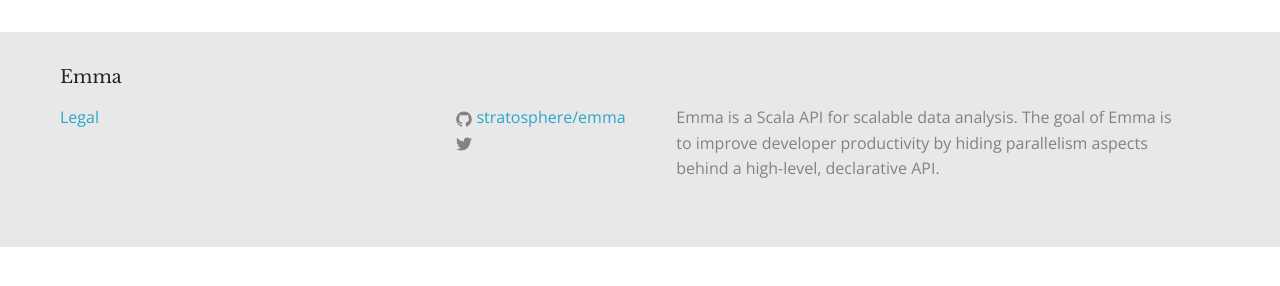
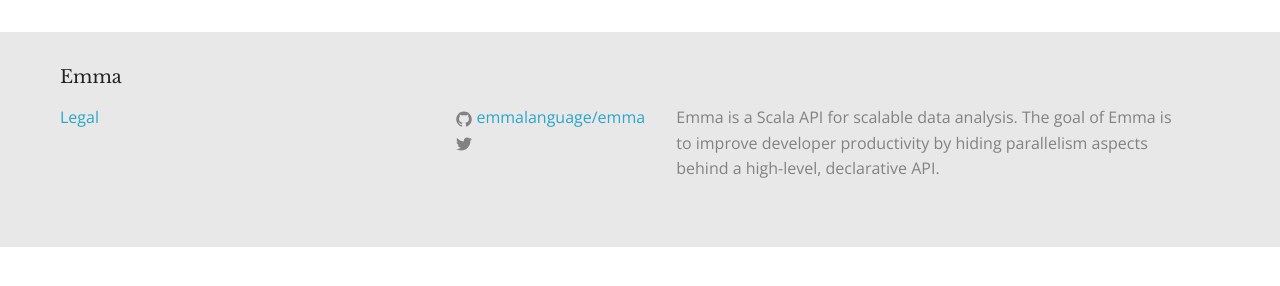
Before and after one commit to emmalanguage/emma, a Jekyll site: the page built from documentation.html, in a window 1280 px wide. Shown: the part 238-524 px from the top of the page. Built offline with Jekyll 4.4.1, drawn with Linux system fonts in a browser that asks for light colours; Markdown is read by kramdown in place of the engine named in the settings.

Commit message:
Changed `github_username` to `emmalanguage/emma`.

```diff
--- a/_config.yml
+++ b/_config.yml
@@ -5,7 +5,7 @@ description:      Emma is a Scala API for scalable data analysis. The goal of Em
 baseurl:          "http://emma-language.org" # the subpath of your site, e.g. /blog/
 url:              "" # the base hostname & protocol for your site
 twitter_username: ""
-github_username:  stratosphere/emma
+github_username:  emmalanguage/emma
 
 # Build settings
 markdown:         redcarpet
```
